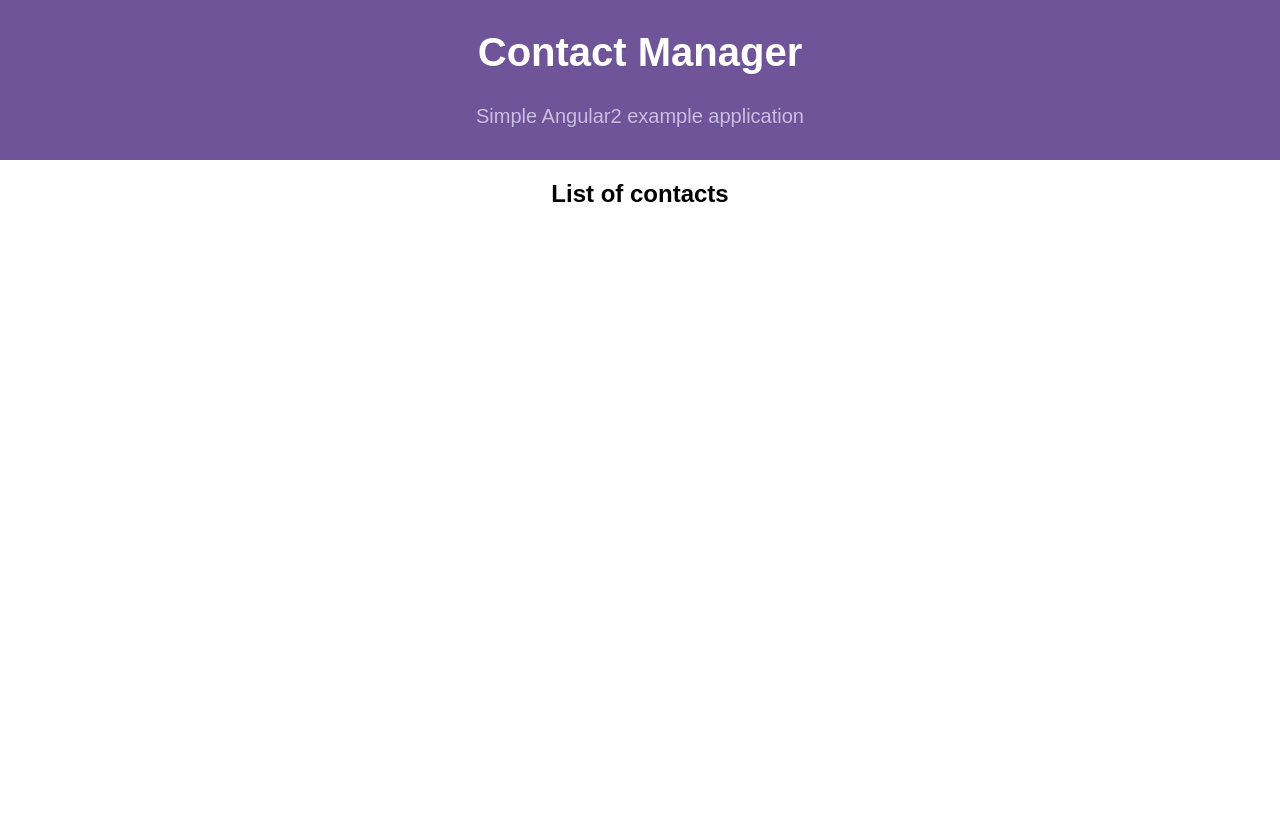
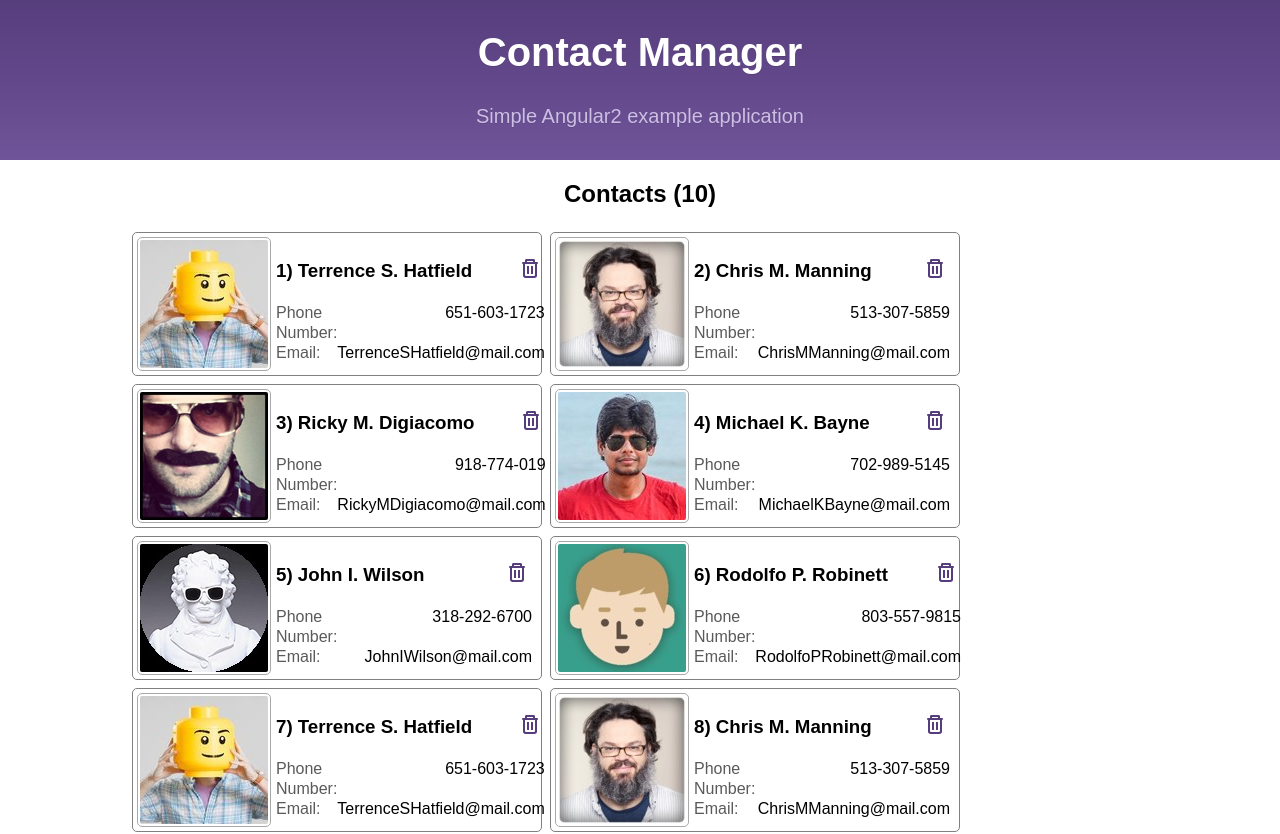
Before and after one commit to hearsid/ng-contact-manager, an Angular app: page /contacts in a window 1280 px wide. Shown: the top 834 px of the page. Before the commit the page ends 800 px from the top, so only its background shows below. Built offline with nearby package versions, Linux system fonts and the light colour scheme.

Commit message:
styling changes added with default contact display

```diff
--- a/src/app/contact/contact.component.html
+++ b/src/app/contact/contact.component.html
@@ -5,23 +5,26 @@
 <div class="media-body">
     <div class="media-heading">
         <h3>
-            {{index + 1}}.)
+            {{index + 1}})
             {{contact.name}}
-            <small>
+            <!-- <small>
                 <a (click)="edit()">
                     <i class="glyphicon glyphicon-pencil"></i>
                 </a>
                 <a (click)="removeContact(index)">
                     <i class="gg-trash"></i>
                 </a>
-            </small>
+            </small> -->
+            <a (click)="removeContact(index)">
+                <i class="gg-trash"></i>
+            </a>
         </h3>
     </div>
 
-    <dl>
-        <dt>[Phone Number]</dt>
-        <dd >{{contact.tel}}</dd>
-        <dt>[Email]</dt>
-        <dd >{{contact.email}}</dd>
-    </dl>
+    <div class="info-container">
+        <div class="label">Phone Number:</div>
+        <div class="value">{{contact.tel}}</div>
+        <div class="label">Email:</div>
+        <div class="value">{{contact.email}}</div>
+    </div>
 </div>
--- a/src/app/contact/mock-contacts.ts
+++ b/src/app/contact/mock-contacts.ts
@@ -4,36 +4,36 @@ export const CONTACTS: IContact[] = [
         id: 1,
         name : 'Terrence S. Hatfield',
         tel: '651-603-1723',
-        email: 'TerrenceSHatfield@rhyta.com'
+        email: 'TerrenceSHatfield@mail.com'
     },
     {
         id: 2,
         name : 'Chris M. Manning',
         tel: '513-307-5859',
-        email: 'ChrisMManning@dayrep.com'
+        email: 'ChrisMManning@mail.com'
     },
     {
         id: 3,
         name : 'Ricky M. Digiacomo',
-        tel: '918-774-0199',
-        email: 'RickyMDigiacomo@teleworm.us'
+        tel: '918-774-019',
+        email: 'RickyMDigiacomo@mail.com'
     },
     {
         id: 4,
         name : 'Michael K. Bayne',
         tel: '702-989-5145',
-        email: 'MichaelKBayne@rhyta.com'
+        email: 'MichaelKBayne@mail.com'
     },
     {
         id: 5,
         name : 'John I. Wilson',
         tel: '318-292-6700',
-        email: 'JohnIWilson@dayrep.com'
+        email: 'JohnIWilson@mail.com'
     },
     {
         id: 6,
         name : 'Rodolfo P. Robinett',
         tel: '803-557-9815',
-        email: 'RodolfoPRobinett@jourrapide.com'
+        email: 'RodolfoPRobinett@mail.com'
     }
 ];
--- a/src/app/contacts/contacts.component.html
+++ b/src/app/contacts/contacts.component.html
@@ -1,4 +1,4 @@
-<h2 class="page-header text-center">{{title}}</h2>
+<h2 class="page-header text-center">{{title}} ({{contacts?.length?.toLocaleString()}})</h2>
 <!-- <p class="text-center">
     <a (click)="addContact()" class="btn btn-lg btn-outline" >Add Contact</a>
 </p> -->
--- a/src/app/contacts/contacts.component.ts
+++ b/src/app/contacts/contacts.component.ts
@@ -1,6 +1,6 @@
 import { Component, OnInit, OnDestroy } from '@angular/core';
 import { Router, ActivatedRoute, Params } from '@angular/router';
-import {Subscription } from 'rxjs';
+import { Subscription } from 'rxjs';
 
 import { IContact } from '../contact/contact.model';
 import { ContactService } from '../contact/contact.service';
@@ -8,13 +8,13 @@ import { ContactService } from '../contact/contact.service';
   selector: 'contacts',
   templateUrl: './contacts.component.html'
 })
-export class ContactsComponent implements OnInit, OnDestroy{
+export class ContactsComponent implements OnInit, OnDestroy {
 
-    title = 'List of contacts';
+  title = 'Contacts';
   contacts: IContact[];
   selectedContact: IContact;
   private subscription: Subscription;
-    private total_contacts : number;
+  private total_contacts: number;
 
   constructor(private router: Router,
     private contactService: ContactService,
@@ -38,13 +38,14 @@ export class ContactsComponent implements OnInit, OnDestroy{
     // prevent memory leak by unsubscribing
     this.subscription.unsubscribe();
   }
-    getContacts(total: number ): void {
+
+  getContacts(total: number): void {
     //  this.contactService.getContacts().then(contacts => { this.contacts = contacts });
-
-      this.contactService.getContactList(total)
+    const contactCount = total || 10;
+    this.contactService.getContactList(contactCount)
       .subscribe(
-        (contacts: IContact[])  => {
-        this.contactService.contacts = contacts ;
+        (contacts: IContact[]) => {
+          this.contactService.contacts = contacts;
           this.contacts = contacts;
         },
         (error: any) => console.error('Error: ' + error),
@@ -63,7 +64,7 @@ export class ContactsComponent implements OnInit, OnDestroy{
 
   addContact(): void {
     // set active component to null to determine edit/add
-      this.contactService.activeContact = new IContact() ;
+    this.contactService.activeContact = new IContact();
     this.router.navigate(['/newContact']);
   }
 }
--- a/src/styles.scss
+++ b/src/styles.scss
@@ -1,6 +1,8 @@
 /* You can add global styles to this file, and also import other style files */
 :root {
-  --primary-color: var(--primary-color);
+  --primary-color: #563d7c;
+  --opaque-background: #563d7c30;
+  --grey: #e0e0e0;
 }
 /******** hearsid *********************************************/
 body {
@@ -11,8 +13,8 @@ body {
 }
 
 .contacts-container {
-  display: grid;
-  grid-template-columns: 1fr 1fr;
+  display: flex;
+  flex-wrap: wrap;
 }
 
 .contact-image {
@@ -21,56 +23,27 @@ body {
   padding: 2px;
 }
 .contact-image:hover {
-  animation-name: scale-image;
-  animation-duration: 0.5s;
-  -webkit-animation: scale-image 0.5s;
-}
-
-@-webkit-keyframes scale-image {
-  0% {
-    transform: scale(1.5, 1.5);
-    -webkit-transform: scale(1.5, 1.5);
-  }
-  30% {
-    transform: rotate(30deg);
-    -webkit-transform: rotate(30deg);
-  }
-  60% {
-    transform: rotate(-30deg);
-    -webkit-transform: rotate(-30deg);
-  }
-  80% {
-    border: 5px solid mediumpurple;
-    border-radius: 4px;
-  }
+  // animation-name: scale-image;
+  // animation-duration: 0.5s;
 }
 
 @keyframes scale-image {
   0% {
     transform: scale(1.5, 1.5);
-    -webkit-transform: scale(1.5, 1.5);
   }
   30% {
-    transform: rotate(30deg);
-    -webkit-transform: rotate(30deg);
+    transform: rotate(10deg);
   }
   60% {
-    transform: rotate(-30deg);
-    -webkit-transform: rotate(-30deg);
+    transform: rotate(-10deg);
   }
   80% {
     border: 5px solid mediumpurple;
     border-radius: 4px;
+    display: inherit;
   }
 }
 
-.media-heading {
-  width: 100%;
-}
-
-.media-body {
-  width: 100%;
-}
 /* Add animation */
 .my-repeat-animation.ng-enter.ng-enter-active,
 .my-repeat-animation.ng-leave {
@@ -89,8 +62,17 @@ body {
   transition: opacity 300ms linear;
 }
 
-.contact div {
-  display: inline-block;
+.contact {
+  text-align: center;
+  display: inline-flex;
+  border: 1px solid gray;
+  border-radius: 5px;
+  margin: 4px;
+  padding: 4px;
+  width: 400px;
+
+  &:hover {
+    background: var(--opaque-background);
   }
 
   .thumbnail {
@@ -100,15 +82,47 @@ body {
     display: flex;
     justify-content: center;
     align-items: center;
+    flex-basis: content;
+
   }
 
-.contact {
-  text-align: center;
+
+  .media-body {
+    width: 100%;
+    text-align: left;
+    padding: 5px;
     display: flex;
-  border: 1px solid gray;
-  border-radius: 5px;
-  margin: 4px;
-  padding: 4px;
+    flex-direction: column;
+
+    .info-container {
+      display: grid;
+      grid-template-columns: 1fr 1fr;
+      line-height: 20px;
+      margin-top: auto;
+      margin-bottom: auto;
+      font-weight: 400;
+
+      .label {
+        margin-right: auto;
+
+        color: rgba(58, 57, 57, 0.837);
+      }
+
+      .value {
+        margin-left: auto;
+      }
+    }
+
+    .media-heading {
+      width: 100%;
+
+      a {
+        display: inline-block;
+        float: right;
+        margin-right: 10px;
+      }
+    }
+  }
 }
 /**************************************************************/
 .bs-header {
@@ -152,17 +166,6 @@ body {
 
 .media-list {
   text-align: center;
-}
-
-@media (min-width: 450px) {
-  .media-list {
-    text-align: left;
-  }
-
-  .media .thumbnail {
-    float: left;
-    margin-right: 25px;
-  }
 }
 
 .btn-outline {
@@ -235,7 +238,7 @@ a.thumbnail.active {
   position: relative;
   top: 1px;
   display: inline-block;
-    font-family: 'Glyphicons Halflings';
+  font-family: "Glyphicons Halflings";
   font-style: normal;
   font-weight: 400;
   line-height: 1;
@@ -251,17 +254,14 @@ a.thumbnail.active {
   box-sizing: border-box;
   position: relative;
   display: block;
-    transform: scale(var(--ggs,1));
+  transform: scale(var(--ggs, 1));
   width: 10px;
   height: 12px;
   border: 2px solid transparent;
-    box-shadow:
-    0 0 0 2px,
-    inset -2px 0 0,
-    inset 2px 0 0;
+  box-shadow: 0 0 0 2px, inset -2px 0 0, inset 2px 0 0;
   border-bottom-left-radius: 1px;
   border-bottom-right-radius: 1px;
-    margin-top: 4px
+  margin-top: 4px;
 }
 
 .gg-trash::after,
@@ -269,7 +269,7 @@ a.thumbnail.active {
   content: "";
   display: block;
   box-sizing: border-box;
-    position: absolute
+  position: absolute;
 }
 
 .gg-trash::after {
@@ -278,7 +278,7 @@ a.thumbnail.active {
   width: 16px;
   height: 2px;
   top: -4px;
-    left: -5px
+  left: -5px;
 }
 
 .gg-trash::before {
@@ -289,5 +289,9 @@ a.thumbnail.active {
   border-top-left-radius: 2px;
   border-top-right-radius: 2px;
   top: -7px;
-    left: -2px
+  left: -2px;
 }
+
+.gg-trash:hover {
+  cursor: pointer;
+}
```
Also changed, not shown: package.json (+4 -3 lines). Lines whose indentation alone changed are shown as unchanged.
